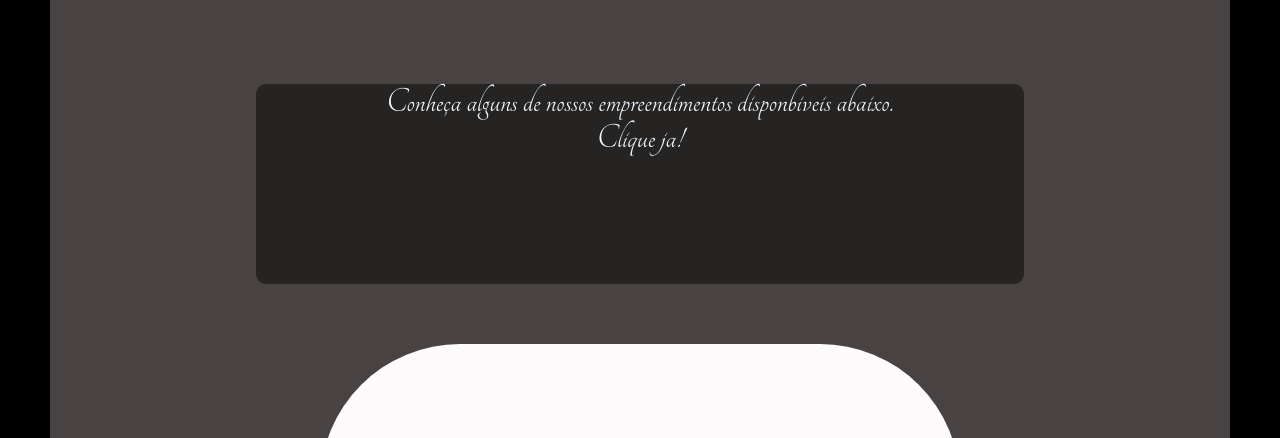
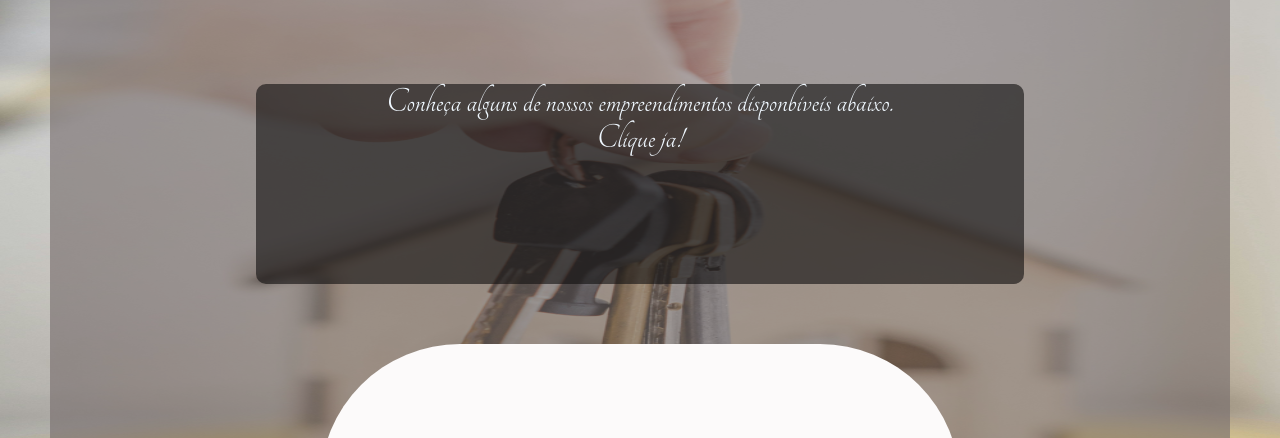
Before and after one commit to RodrigoBr06/corretor, a plain HTML site: page index.html in a window 1280 px wide. Shown: the part 202-640 px from the top of the page. Drawn offline with Linux system fonts and the light colour scheme.

Commit message:
ATUALIÇAZAO

```diff
--- a/index.html
+++ b/index.html
@@ -27,9 +27,20 @@
 
 body{
     text-align: center;
-    background-color:black;
+    background-color:rgb(247, 243, 243);
     font-family: var(--fonte1);
     font-size: 1.5em;
+    background-image:url(img/img1000.png) ;
+    background-attachment: fixed;
+    background-repeat: no-repeat;
+    background-size:100%;
+    background-position: center;
+
+
+
+
+
+
 
 }
 header{
@@ -70,6 +81,8 @@ p{
 }
 main{
     background-color: rgba(119, 108, 108, 0.61);
+
+
     padding-top: 200px;
     margin-left: 50px;
     margin-right: 50px;
@@ -147,8 +160,6 @@ h4{
     </style>
     <body>
         <html>
-
-
 <header>
 
 
@@ -168,6 +179,7 @@ h4{
     </nav>
 
     <main>
+
         <div id="txt">
              <p >Conheça alguns de nossos empreendimentos disponbiveis abaixo. <br>Clique ja!</p>
             </div>
```
Also changed, not shown: img/700pxc.png (added), img/img1000.png (added), img/pexels-freestockpro-7599735.jpg (added), 1 other file.
